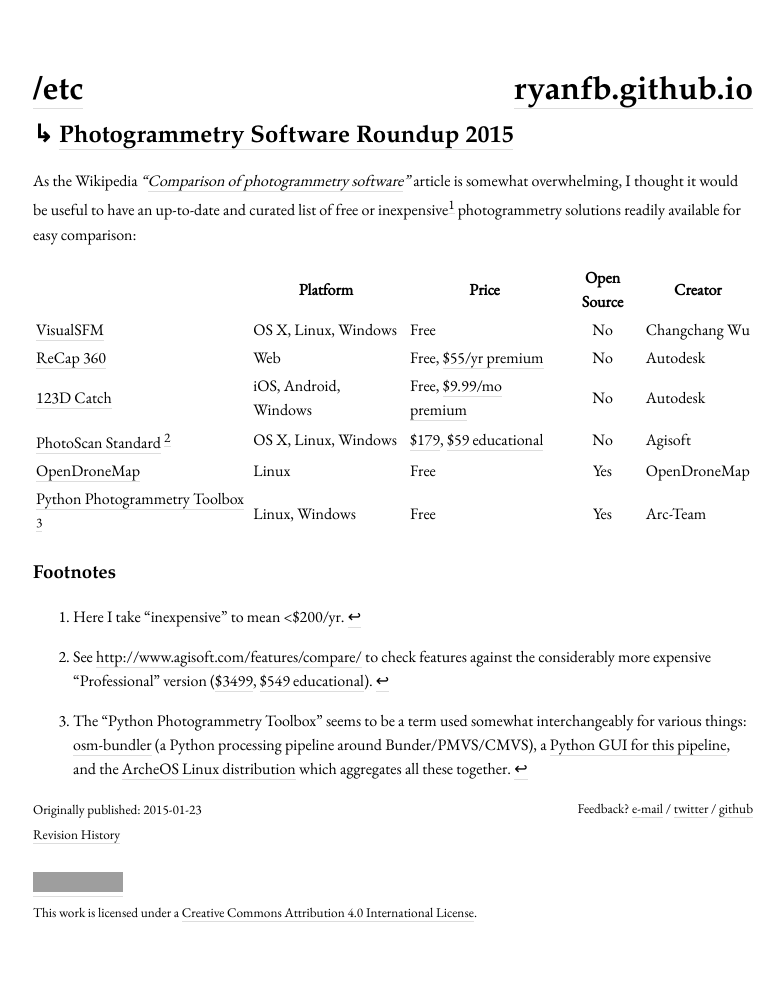
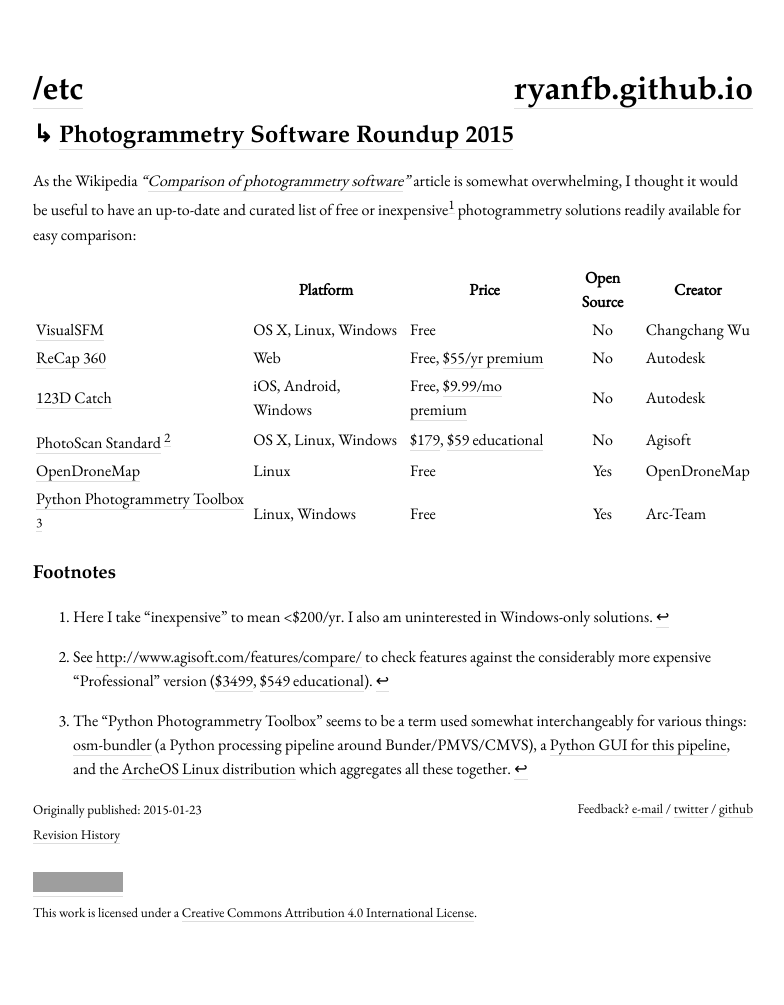
Before and after one commit to ryanfb/etc, a Jekyll site: the page built from _posts/2015-01-23-photogrammetry_software_roundup.md, in a window 1280 px wide. Shown: the whole page, without its empty margins (247-1031 px from the left). Built offline with Jekyll 4.4.1, drawn with Linux system fonts in a browser that asks for light colours; grey boxes are pictures that could not be loaded.

Commit message:
Windows note

```diff
--- a/_posts/2015-01-23-photogrammetry_software_roundup.md
+++ b/_posts/2015-01-23-photogrammetry_software_roundup.md
@@ -15,6 +15,6 @@
 
 ### Footnotes
 
-[^inexpensive]: Here I take "inexpensive" to mean <$200/yr.
+[^inexpensive]: Here I take "inexpensive" to mean <$200/yr. I also am uninterested in Windows-only solutions.
 [^photoscancompare]: See <http://www.agisoft.com/features/compare/> to check features against the considerably more expensive "Professional" version ([$3499](http://www.agisoft.com/buy/online-store/), [$549 educational](http://www.agisoft.com/buy/online-store/educational-license/)).
 [^ppt]: The "Python Photogrammetry Toolbox" seems to be a term used somewhat interchangeably for various things: [osm-bundler](https://code.google.com/p/osm-bundler/) (a Python processing pipeline around Bunder/PMVS/CMVS), a [Python GUI for this pipeline](https://github.com/archeos/ppt-gui/blob/master/ppt-gui-package/usr/share/archeos/osm-bundler/linux/ppt_gui.py), and the [ArcheOS Linux distribution](http://www.archeos.eu) which aggregates all these together.
```
